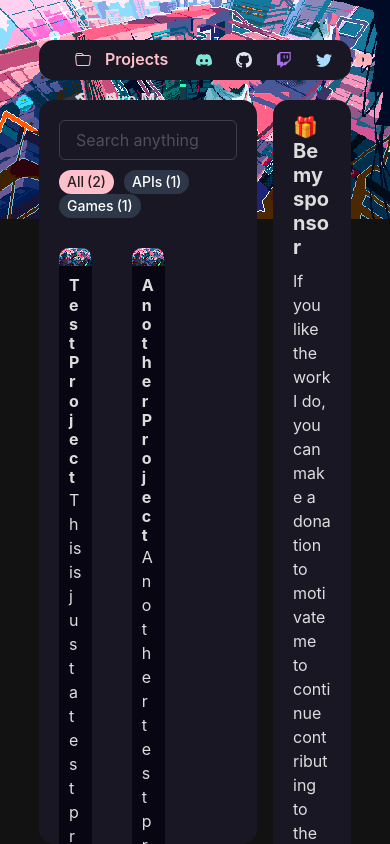
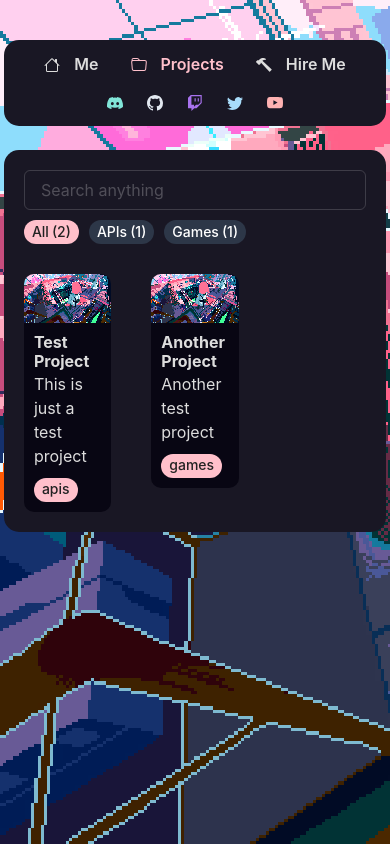
Before and after one commit to sammwyy/sammwy.com-archived, a React (Create React App) app: page /projects in a window 390 px wide. Built offline with nearby package versions, Linux system fonts and the light colour scheme.

Commit message:
Make it responsive

```diff
--- a/src/components/layout/container/container.jsx
+++ b/src/components/layout/container/container.jsx
@@ -6,7 +6,7 @@ import styles from "./container.module.css";
 
 export default function Container ({ children }) {
     return (
-        <Box position={"fixed"} top={"100px"} height={"100vh"} width={"100%"}>
+        <Box className={styles["wrapper"]}>
             <Flex className={styles["container"]}>
                 <Box className={styles["page"]} backgroundColor={"purple.900"}>{children}</Box>
                 <Sidebar className={styles["page"]} />
--- a/src/components/layout/container/container.module.css
+++ b/src/components/layout/container/container.module.css
@@ -1,3 +1,10 @@
+.wrapper {
+    position: fixed;
+    top: 100px;
+    height: 100vh;
+    width: 100%
+}
+
 .container {
     width: 80%;
     border-radius: 15px;
@@ -9,6 +16,38 @@
     border-radius: 15px;
     width: 70%;
     padding: 20px;
-    max-height: calc(100vh - 100px);
+    max-height: calc(100vh - 150px);
     overflow-y: auto;
 }
+
+@media only screen and (max-width: 850px) {
+    .container {
+        width: 88%;
+    }
+}
+
+@media only screen and (max-width: 725px) {
+    .page {
+        width: 100%;
+    }
+}
+
+@media only screen and (max-width: 650px) {
+    .container {
+        width: 93%;
+    }
+
+    .wrapper {
+        top: 150px;
+    }
+
+    .page {
+        max-height: calc(100vh - 150px);
+    }
+}
+
+@media only screen and (max-width: 500px) {
+    .container {
+        width: 98%;
+    }
+}
--- a/src/components/layout/navbar/navbar.jsx
+++ b/src/components/layout/navbar/navbar.jsx
@@ -11,13 +11,13 @@ import PageButton from "./page-button";
 export default function Navbar() {
     return (
         <Box className={styles["navbar"]}>
-            <Flex className={styles["content"]} backgroundColor={"purple.900"}>
+            <Box className={styles["content"]} backgroundColor={"purple.900"}>
                 <Box>
                     <PageButton Icon={BsHouse} link={"/"}>Me</PageButton>
                     <PageButton Icon={BsFolder} link={"/projects"}>Projects</PageButton>
                     <PageButton Icon={BsHammer} link={"/hire-me"}>Hire Me</PageButton>
                 </Box>
-                <Flex>
+                <Flex className={styles["social"]}>
                     <SocialButton Icon={BsDiscord} link="https://discord.gg/sKVYznRe4w" scheme="teal" />
                     <SocialButton Icon={BsGithub} link="https://github.com/sammwyy" scheme="gray" />
                     { /* <SocialButton Icon={BsLinkedin} link="https://twitter.com/sammwy" scheme="linkedin" /> */ }
@@ -25,7 +25,7 @@ export default function Navbar() {
                     <SocialButton Icon={BsTwitter} link="https://twitter.com/sammwy" scheme="twitter" />
                     <SocialButton Icon={BsYoutube} link="https://youtube.com/c/sammwy" scheme="red" />
                 </Flex>
-            </Flex>
+            </Box>
         </Box>
     )
 }
--- a/src/components/layout/navbar/navbar.module.css
+++ b/src/components/layout/navbar/navbar.module.css
@@ -6,14 +6,45 @@
 
 .content {
     width: 80%;
-    height: 40px;
+    min-height: 40px;
     border-radius: 15px;
     margin: auto;
     justify-content: space-between;
     align-items: center;
     padding: 5px 20px;
+    display: flex;
+}
+
+.social {
+    margin-top: 0px;
 }
 
 .label {
     margin-left: 14px;
 }
+
+@media only screen and (max-width: 850px) {
+    .content {
+        width: 88%;
+    }
+}
+
+@media only screen and (max-width: 650px) {
+    .content {
+        width: 93%;
+        display: block;
+        text-align: center;
+    }
+
+    .social {
+        margin: 10px 0;
+        width: 100%;
+        justify-content: center;
+    }
+}
+
+@media only screen and (max-width: 500px) {
+    .content {
+        width: 98%;
+    }
+}
--- a/src/components/layout/sidebar/sidebar.module.css
+++ b/src/components/layout/sidebar/sidebar.module.css
@@ -6,3 +6,9 @@
     padding: 5px 20px;
     border-radius: 15px;
 }
+
+@media only screen and (max-width: 725px) {
+    .sidebar {
+        display: none;
+    }
+}
--- a/src/theme.js
+++ b/src/theme.js
@@ -8,7 +8,7 @@ const config = {
 const styles = {
     global: {
         body: {
-            bg: 'url("/background.gif")',
+            bg: 'url("/background.gif") fixed',
             bgRepeat: "no-repeat",
             bgSize: "cover",
             imageRendering: "pixelated",
```
